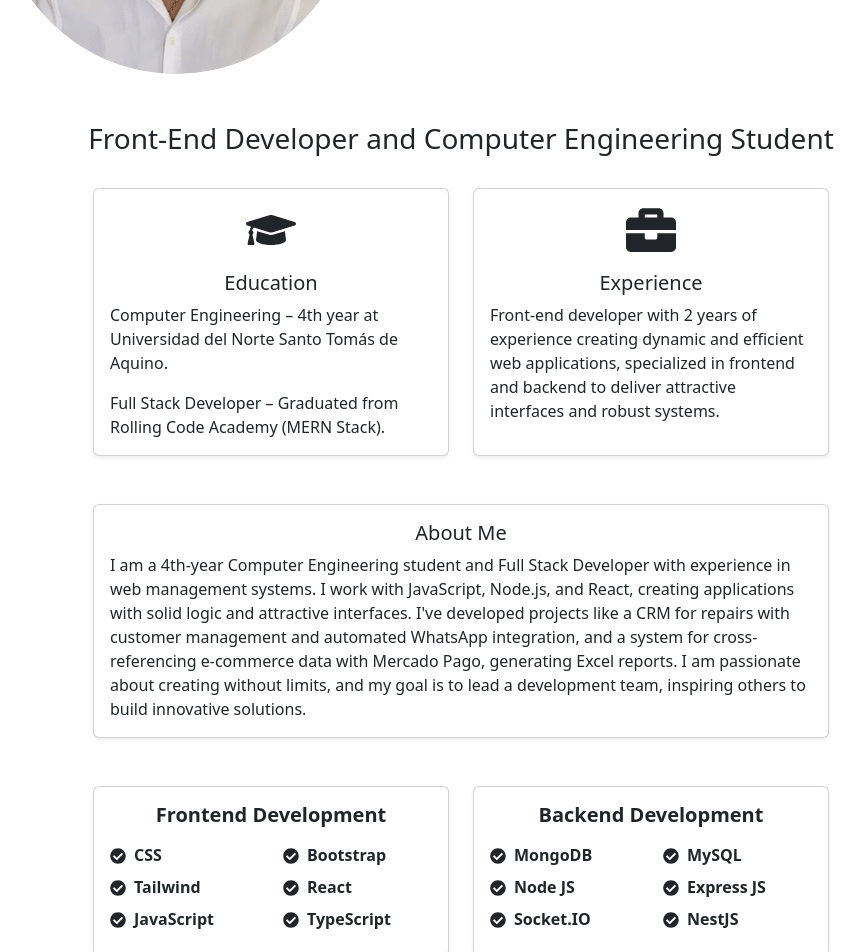
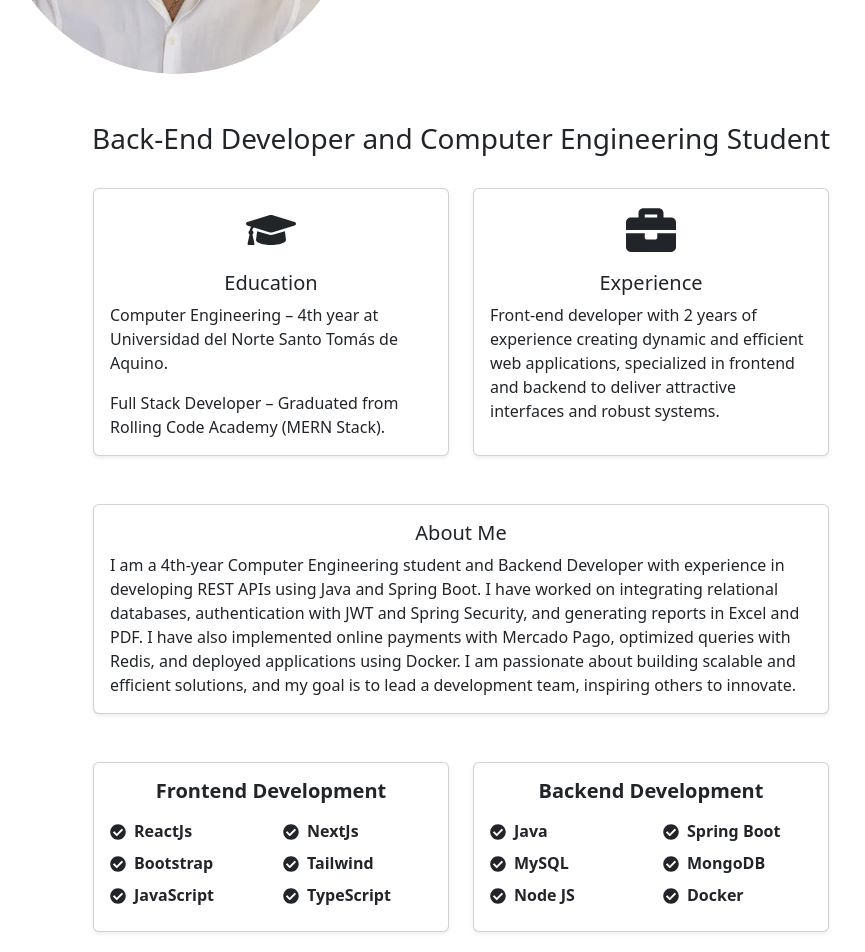
Before and after one commit to Salustiano-RoblesTeran/portfolio, a React (Vite) app: page / in a window 1280 px wide. Shown: the part 460-1412 px from the top of the page, without its empty margins (179-1044 px from the left). Built offline with nearby package versions, Linux system fonts and the light colour scheme.

Commit message:
cambie el cv, y modifique descripciones

```diff
--- a/src/components/MyExperience/MyExperience.jsx
+++ b/src/components/MyExperience/MyExperience.jsx
@@ -6,10 +6,10 @@ const skills = [
   {
     category: "Frontend Development",
     items: [
-      { name: "CSS" },
+      { name: "ReactJs" },
+      { name: "NextJs" },
       { name: "Bootstrap" },
       { name: "Tailwind" },
-      { name: "React" },
       { name: "JavaScript" },
       { name: "TypeScript" },
     ],
@@ -17,12 +17,12 @@ const skills = [
   {
     category: "Backend Development",
     items: [
+      { name: "Java" },
+      { name: "Spring Boot" },
+      { name: "MySQL" },
       { name: "MongoDB" },
-      { name: "MySQL" },
       { name: "Node JS" },
-      { name: "Express JS" },
-      { name: "Socket.IO" },
-      { name: "NestJS" },
+      { name: "Docker" },
     ],
   },
 ];
--- a/src/components/ProfileSection/Profile.jsx
+++ b/src/components/ProfileSection/Profile.jsx
@@ -31,7 +31,7 @@ const Profile = ({handleShow, texts}) => {
         {/* Información */}
         <div className="col-md-6 text-center text-md-start">
           <h1 className="fw-bold">Salustiano Robles Teran</h1>
-          <h4 className="text-secondary">Full Stack Developer</h4>
+          <h4 className="text-secondary">Back-End Developer</h4>
 
           {/* Botones */}
           <div className="my-4">
--- a/src/locales/en.json
+++ b/src/locales/en.json
@@ -7,7 +7,7 @@
       "changeLanguage": "Change Language"
     },
     "aboutMe": {
-      "title": "Front-End Developer and Computer Engineering Student",
+      "title": "Back-End Developer and Computer Engineering Student",
       "education": {
         "title": "Education",
         "university": "Computer Engineering – 4th year at Universidad del Norte Santo Tomás de Aquino.",
@@ -19,7 +19,7 @@
       },
       "aboutMe": {
         "title": "About Me",
-        "description": "I am a 4th-year Computer Engineering student and Full Stack Developer with experience in web management systems. I work with JavaScript, Node.js, and React, creating applications with solid logic and attractive interfaces. I've developed projects like a CRM for repairs with customer management and automated WhatsApp integration, and a system for cross-referencing e-commerce data with Mercado Pago, generating Excel reports. I am passionate about creating without limits, and my goal is to lead a development team, inspiring others to build innovative solutions."
+        "description": "I am a 4th-year Computer Engineering student and Backend Developer with experience in developing REST APIs using Java and Spring Boot. I have worked on integrating relational databases, authentication with JWT and Spring Security, and generating reports in Excel and PDF. I have also implemented online payments with Mercado Pago, optimized queries with Redis, and deployed applications using Docker. I am passionate about building scalable and efficient solutions, and my goal is to lead a development team, inspiring others to innovate."
       }
     },
     "projects": {
--- a/src/locales/es.json
+++ b/src/locales/es.json
@@ -7,7 +7,7 @@
       "changeLanguage": "Cambiar Idioma"
     },
     "aboutMe": {
-      "title": "Desarrollador Front-End y Estudiante de Ingeniería Informática",
+      "title": "Desarrollador Back-End y Estudiante de Ingeniería Informática",
       "education": {
         "title": "Educación",
         "university": "Ingeniería Informática – 4to año en la Universidad del Norte Santo Tomás de Aquino.",
@@ -15,11 +15,11 @@
       },
       "experience": {
         "title": "Experiencia",
-        "description": "Desarrollador Front-end con 2 años de experiencia creando aplicaciones web dinámicas y eficientes, especializado en frontend y backend para ofrecer interfaces atractivas y sistemas robustos."
+        "description": "Soy desarrollador Backend especializado en Java y Spring Boot. También tengo certificación como Full Stack Developer en el stack MERN. Tengo 23 años y vivo en Argentina."
       },
       "aboutMe": {
         "title": "Sobre mí",
-        "description": "Soy estudiante de 4to año de Ingeniería Informática y desarrollador Full Stack con experiencia en sistemas de gestión web. Trabajo con JavaScript, Node.js y React, creando aplicaciones con lógica sólida y interfaces atractivas. He desarrollado proyectos como un CRM para reparaciones con gestión de clientes y WhatsApp automatizado, y un sistema para cruzar datos de e-commerce con Mercado Pago, generando informes en Excel. Me apasiona crear sin límites y mi objetivo es liderar un equipo de desarrollo, inspirando a otros a construir soluciones innovadoras."
+        "description": "Soy estudiante de 4to año de Ingeniería Informática y Backend Developer con experiencia en el desarrollo de APIs REST con Java y Spring Boot. He trabajado en la integración de bases de datos relacionales, autenticación con JWT y Spring Security, y generación de informes en Excel y PDF. También implementé pagos online con Mercado Pago, optimicé consultas con Redis y desplegué aplicaciones con Docker. Me apasiona construir soluciones escalables y eficientes, y mi objetivo es liderar un equipo de desarrollo, inspirando a otros a innovar."
       }
     },
     "projects": {
```
Also changed, not shown: 1 other file (tests, documents, lock files or other folders).
